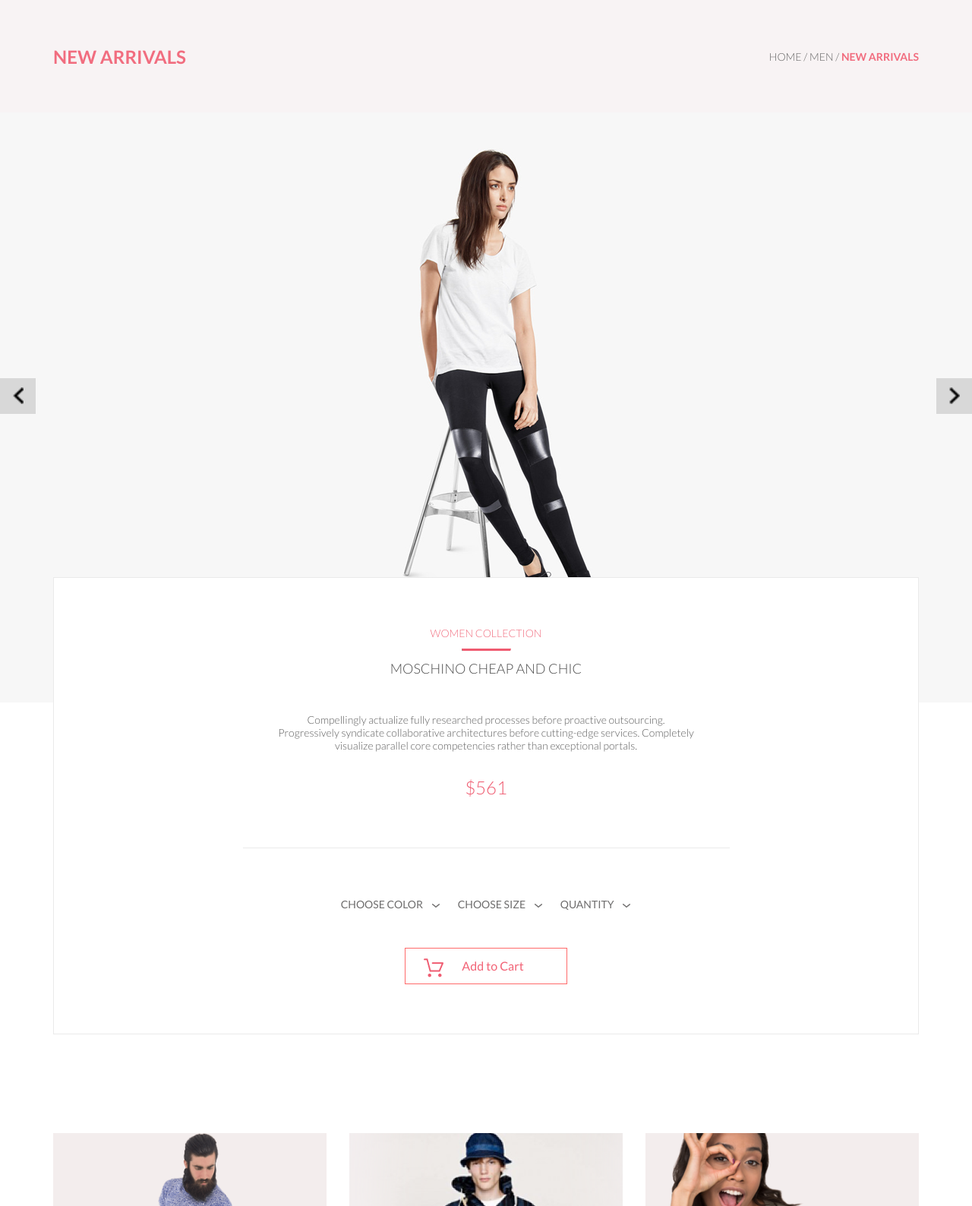
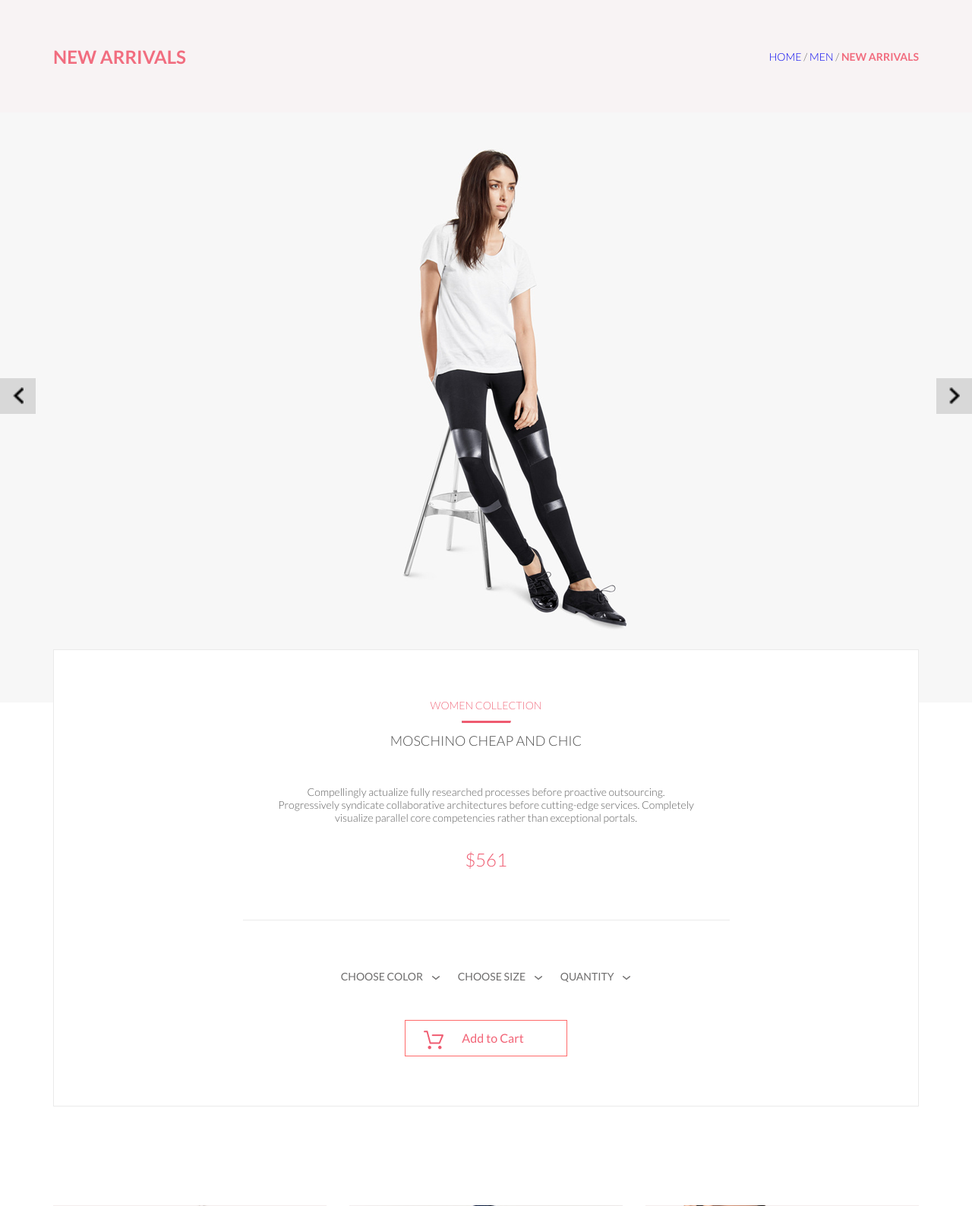
Before and after one commit to ZingerXY/GeekBrains, a PHP site: page /product.html in a window 1280 px wide. Shown: the part 75-1663 px from the top of the page at 76% size. Run offline with PHP 8.4, Linux system fonts and the light colour scheme.

Commit message:
lesson-3 homework fix 2

```diff
--- a/PROF_LAYOUT/product.html
+++ b/PROF_LAYOUT/product.html
@@ -45,8 +45,13 @@
 						<h1 class="cathead__left-text">NEW ARRIVALS</h1>
 					</div>
 					<div class="cathead__right">
-						<h1 class="cathead__right-breadcrumbs">HOME / MEN / <span
-								class="cathead__right-breadcrumbs-last">NEW ARRIVALS<span></h1>
+						<div class="cathead__right-breadcrumbs">
+							<a href="index.html" class="cathead__right-breadcrumbs-link">HOME</a>
+							/
+							<a href="catalog.html" class="cathead__right-breadcrumbs-link">MEN</a>
+							/
+							<a href="#" class="cathead__right-breadcrumbs-last">NEW ARRIVALS</a>
+						</div>
 					</div>
 				</div>
 			</div>
--- a/PROF_LAYOUT/style.css
+++ b/PROF_LAYOUT/style.css
@@ -378,7 +378,7 @@
   -webkit-box-flex: 1;
       -ms-flex-positive: 1;
           flex-grow: 1;
-  margin-top: -165px;
+  margin-top: -70px;
   margin-bottom: 130px;
   background-color: #fff;
   border: 1px solid #EAEAEA;
--- a/PROF_LAYOUT/style.scss
+++ b/PROF_LAYOUT/style.scss
@@ -364,7 +364,7 @@
 		display: flex;
 		justify-content: center;
 		flex-grow: 1;
-		margin-top: -165px;
+		margin-top: -70px;
 		margin-bottom: 130px;
 		background-color: #fff;
 		border: 1px solid #EAEAEA;
```
Also changed, not shown: 1 other file.
